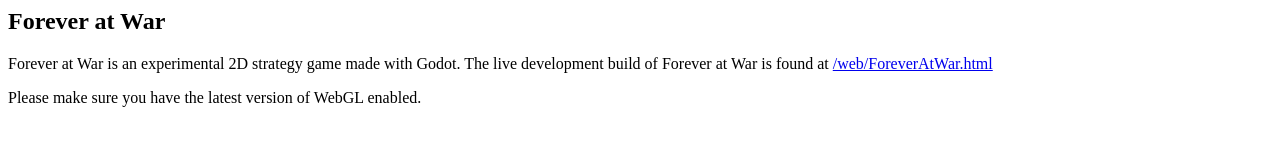
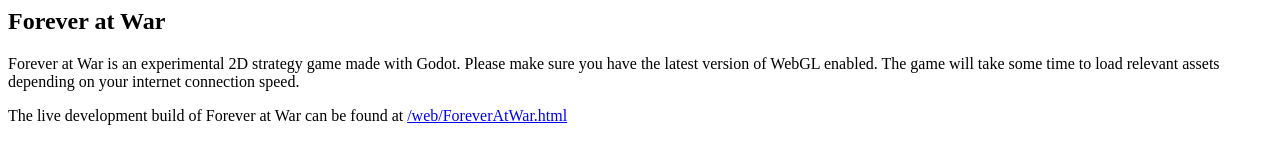
Before and after one commit to FreetimeFM/Forever-at-War-builds, a plain HTML site: page index.html in a window 1280 px wide. Drawn offline with Linux system fonts and the light colour scheme.

Commit message:
Updated page to include more info

```diff
--- a/index.html
+++ b/index.html
@@ -7,7 +7,7 @@
 </head>
 <body>
     <h2>Forever at War</h2>
-    <p>Forever at War is an experimental 2D strategy game made with Godot. The live development build of Forever at War is found at <a href="https://freetimefm.github.io/Forever-at-War-builds/web/ForeverAtWar.html">/web/ForeverAtWar.html</a></p>
-    <p>Please make sure you have the latest version of WebGL enabled.</p>
+    <p>Forever at War is an experimental 2D strategy game made with Godot. Please make sure you have the latest version of WebGL enabled. The game will take some time to load relevant assets depending on your internet connection speed.</p>
+    <p>The live development build of Forever at War can be found at <a href="https://freetimefm.github.io/Forever-at-War-builds/web/ForeverAtWar.html">/web/ForeverAtWar.html</a></p>
 </body>
 </html>
```
